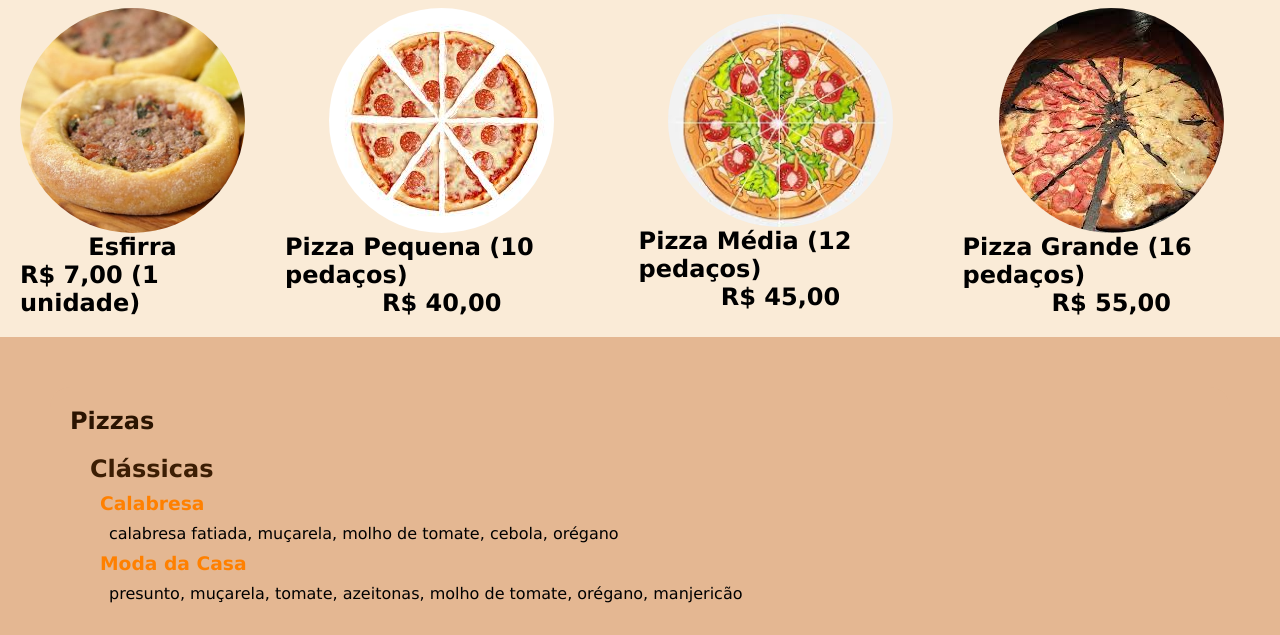
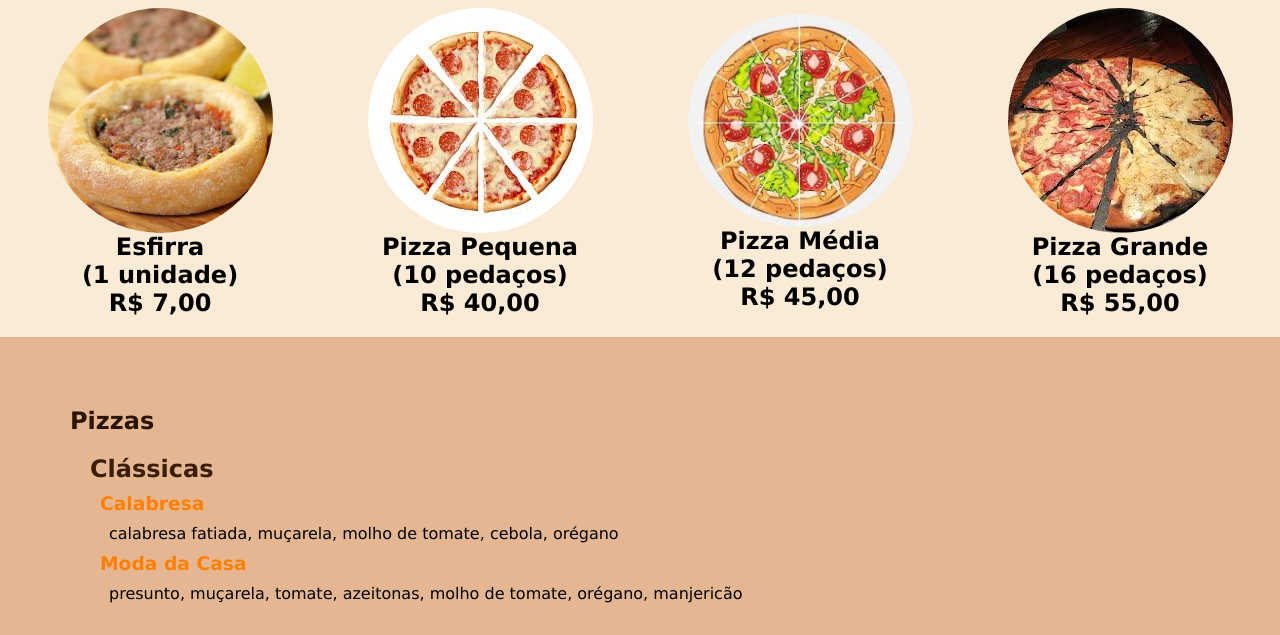
Before and after one commit to LuizNervous/cardapio, a plain HTML site: page index.html in a window 1280 px wide. Shown: the part 165-800 px from the top of the page. Drawn offline with Linux system fonts and the light colour scheme.

Commit message:
arrumei os html e coloque icons neles

```diff
--- a/index.html
+++ b/index.html
@@ -6,6 +6,7 @@
     <meta name="viewport" content="width=device-width, initial-scale=1.0">
     <title>Cardapio</title>
     <link rel="stylesheet" href="style.css">
+    <link rel="shortcut icon" href="imagens/icon.png" type="image/x-icon">
 </head>
 
 <body>
@@ -28,23 +29,27 @@
             <article class="tamanho">
                 <img src="imagens/esfirra.png" alt="">
                 <h2>Esfirra</h2>
-                <h2>R$ 7,00 (1 unidade)</h2>
+                <h2>(1 unidade)</h2>
+                <h2>R$ 7,00 </h2>
             </article>
 
             <article class="tamanho">
                 <img src="imagens/pequena.png" alt="">
-                <h2>Pizza Pequena (10 pedaços)</h2>
+                <h2>Pizza Pequena </h2>
+                <h2>(10 pedaços)</h2>
                 <h2>R$ 40,00</h2>
             </article>
 
             <article class="tamanho">
                 <img src="imagens/media.png" alt="">
-                <h2>Pizza Média (12 pedaços)</h2>
+                <h2>Pizza Média</h2>
+                <h2> (12 pedaços)</h2>
                 <h2> R$ 45,00</h2>
             </article>
             <article class="tamanho">
                 <img src="imagens/grande.png" alt="">
-                <h2>Pizza Grande (16 pedaços)</h2>
+                <h2>Pizza Grande </h2>
+                <h2>(16 pedaços)</h2>
                 <h2>R$ 55,00</h2>
             </article>
         </section>
@@ -58,7 +63,7 @@
                 <h3>Moda da Casa</h3>
                 <p>presunto, muçarela, tomate, azeitonas, molho de tomate, orégano, manjericão</p>
             </article>
-            <article class="Especiais">
+            <article class="Especiais" id="Especiais">
                 <h2>Especiais</h2>
                 <h3>Ayón</h3>
                 <p>muçarela de búfala, presunto cru (parma), rúcula fresca, redução de balsâmico, molho de tomate
@@ -87,7 +92,7 @@
                 <p>Caipirinha 500ML ($18,00)</p>
                 <p>Moranguinho ao álcool 500ML ($20,00)</p>
             </article>
-            <article>
+            <article id="Porções">
                 <h2>Porcões</h2>
                 <p>Batata frita ($22,00)</p>
                 <p>Asinha de frango ($28,00)</p>
@@ -96,7 +101,7 @@
 
     </main>
     <footer>
-        <div>@ Luiz Gustavo. Todos os direitos reservados.  </div>
+        <div>© Luiz Gustavo. Todos os direitos reservados.  </div>
 
         <div><p class="avalia">Quer adiconar uma avaliação? entre <a href="avalicao.html">aqui </a> para ver as <br> avaliações e fazer a sua.</p></div>
         <div class="avalia">
```
Also changed, not shown: avalicao.html (+2 -2 lines), imagens/icon.png (added).
